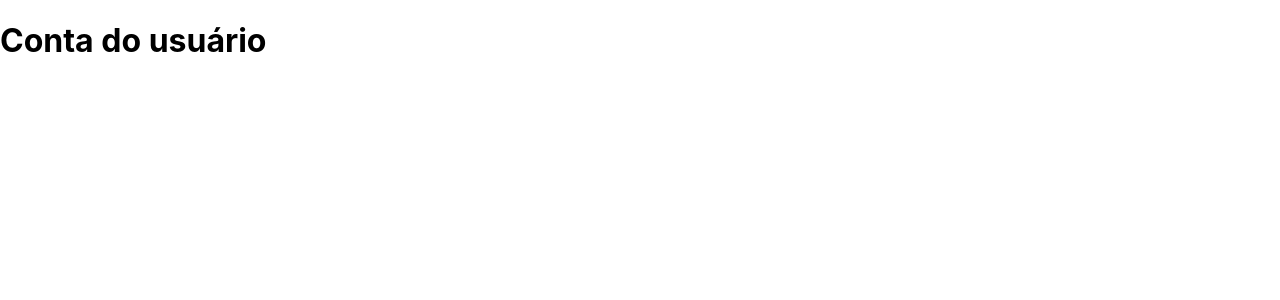
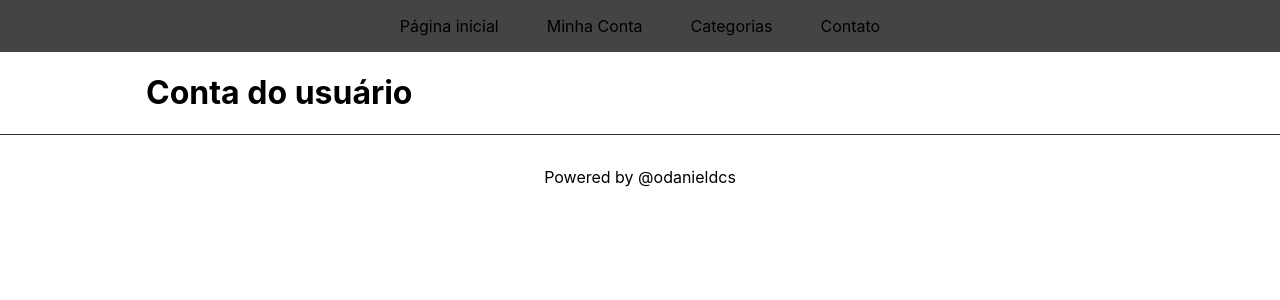
Before and after one commit to dcs-academy/fundamentos-frontend, a Next.js app in the folder nextjs/aula-nextjs/: page /account in a window 1280 px wide. Shown: the top 300 px of the page. Built offline with nearby package versions, Linux system fonts and the light colour scheme.

Commit message:
feat: source nextjs lesson 04

```diff
--- /dev/null
+++ b/nextjs/aula-nextjs/components/layout/Footer.js
@@ -0,0 +1,9 @@
+export default function Footer() {
+  return (
+    <footer>
+      <a href="https://danieldcs.com" target="_blank" rel="noopener noreferrer">
+        Powered by @odanieldcs
+      </a>
+    </footer>
+  );
+}
--- /dev/null
+++ b/nextjs/aula-nextjs/components/layout/Header.js
@@ -0,0 +1,22 @@
+import Link from "next/link";
+
+const paths = [
+  { path: "/", label: "Página inicial" },
+  { path: "/account", label: "Minha Conta" },
+  { path: "/category", label: "Categorias" },
+  { path: "/contact", label: "Contato" },
+];
+
+export default function Header() {
+  return (
+    <header>
+      <nav>
+        {paths.map((path) => (
+          <Link href={path.path} key={path.path}>
+            {path.label}
+          </Link>
+        ))}
+      </nav>
+    </header>
+  );
+}
--- /dev/null
+++ b/nextjs/aula-nextjs/components/layout/single/Layout.js
@@ -0,0 +1,14 @@
+import Header from "../Header";
+import Footer from "../Footer";
+
+export default function Layout({ children }) {
+  return (
+    <>
+      <Header />
+      <div className="container">
+        <main>{children}</main>
+      </div>
+      <Footer />
+    </>
+  );
+}
--- a/nextjs/aula-nextjs/pages/_app.js
+++ b/nextjs/aula-nextjs/pages/_app.js
@@ -1,7 +1,12 @@
-import '../styles/globals.css'
+import "../styles/globals.css";
+import Layout from "../components/layout/single/Layout";
 
 function MyApp({ Component, pageProps }) {
-  return <Component {...pageProps} />
+  return (
+    <Layout>
+      <Component {...pageProps} />
+    </Layout>
+  );
 }
 
-export default MyApp
+export default MyApp;
--- a/nextjs/aula-nextjs/styles/Home.module.css
+++ b/nextjs/aula-nextjs/styles/Home.module.css
@@ -1,7 +1,3 @@
-.container {
-  padding: 0 2rem;
-}
-
 .main {
   min-height: 100vh;
   padding: 4rem 0;
--- a/nextjs/aula-nextjs/styles/globals.css
+++ b/nextjs/aula-nextjs/styles/globals.css
@@ -24,3 +24,34 @@ a {
     background: black;
   }
 }
+
+.container {
+  padding: 0 1rem;
+  margin: 0 auto;
+  width: 100%;
+  max-width: 1020px;
+}
+
+footer {
+  display: flex;
+  flex: 1;
+  padding: 2rem 0;
+  border-top: 1px solid #333;
+  justify-content: center;
+  align-items: center;
+}
+
+header {
+  display: flex;
+  background-color: #444;
+  justify-content: center;
+}
+
+header nav {
+  display: flex;
+  gap: 1rem;
+}
+
+header nav a {
+  padding: 1rem;
+}
```
